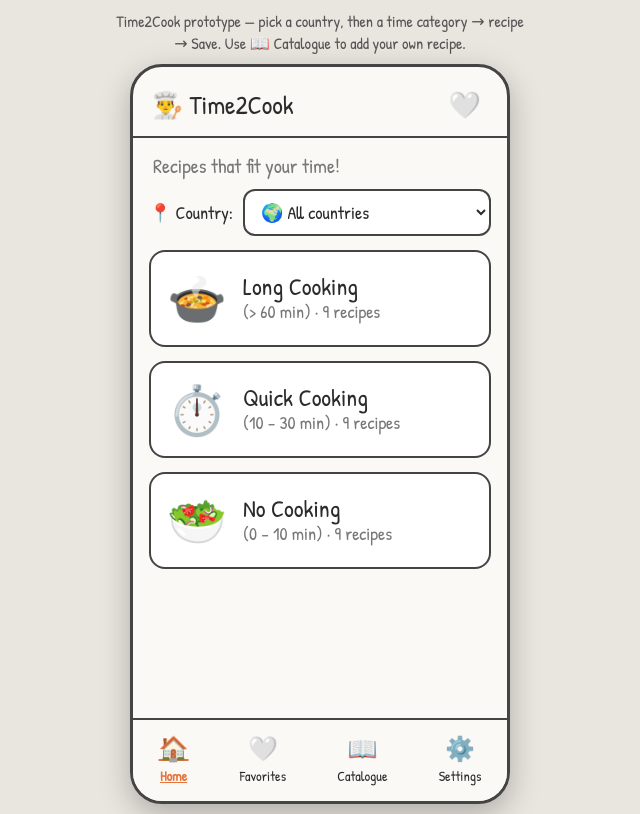
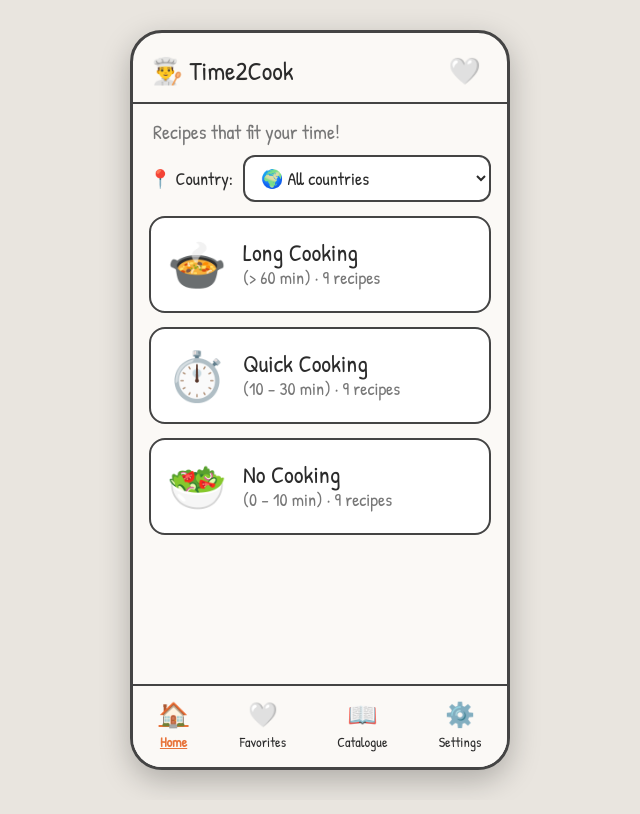
Before and after one commit to Keku5951/Time2Cook, a plain HTML site: page index.html in a window 1280 px wide. Shown: the whole page, without its empty margins (320-960 px from the left). Drawn offline with Linux system fonts and the light colour scheme.

Commit message:
Add files via upload

```diff
--- a/index.html
+++ b/index.html
@@ -68,8 +68,6 @@
 </style>
 </head>
 <body>
-<div class="hint">Time2Cook prototype — pick a country, then a time category → recipe → Save.
-  Use 📖 Catalogue to add your own recipe.</div>
 <div class="phone" id="phone">
   <div id="screen" style="display:flex;flex-direction:column;flex:1;min-height:0"></div>
   <nav id="nav"></nav>
```
Also changed, not shown: 1 other file.
